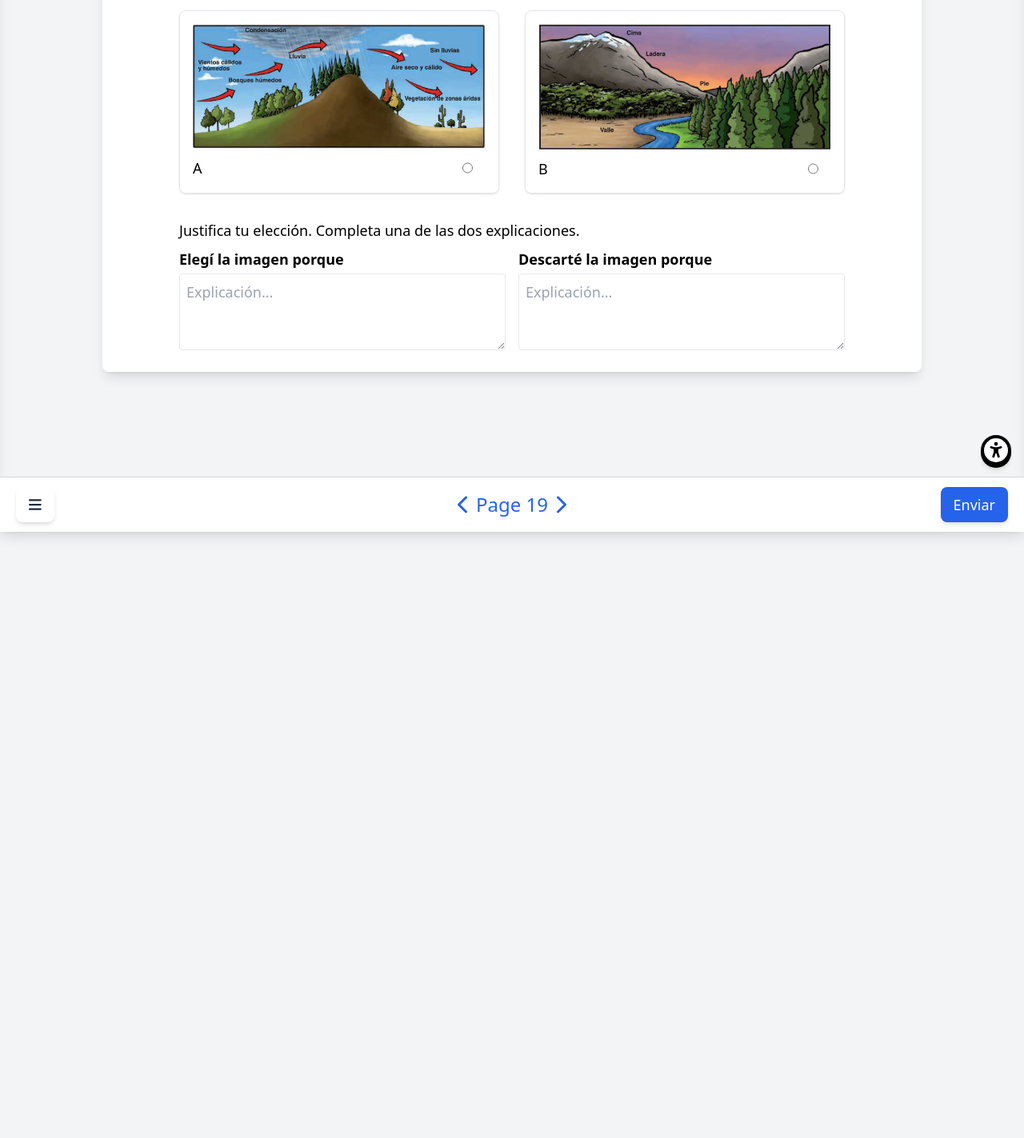
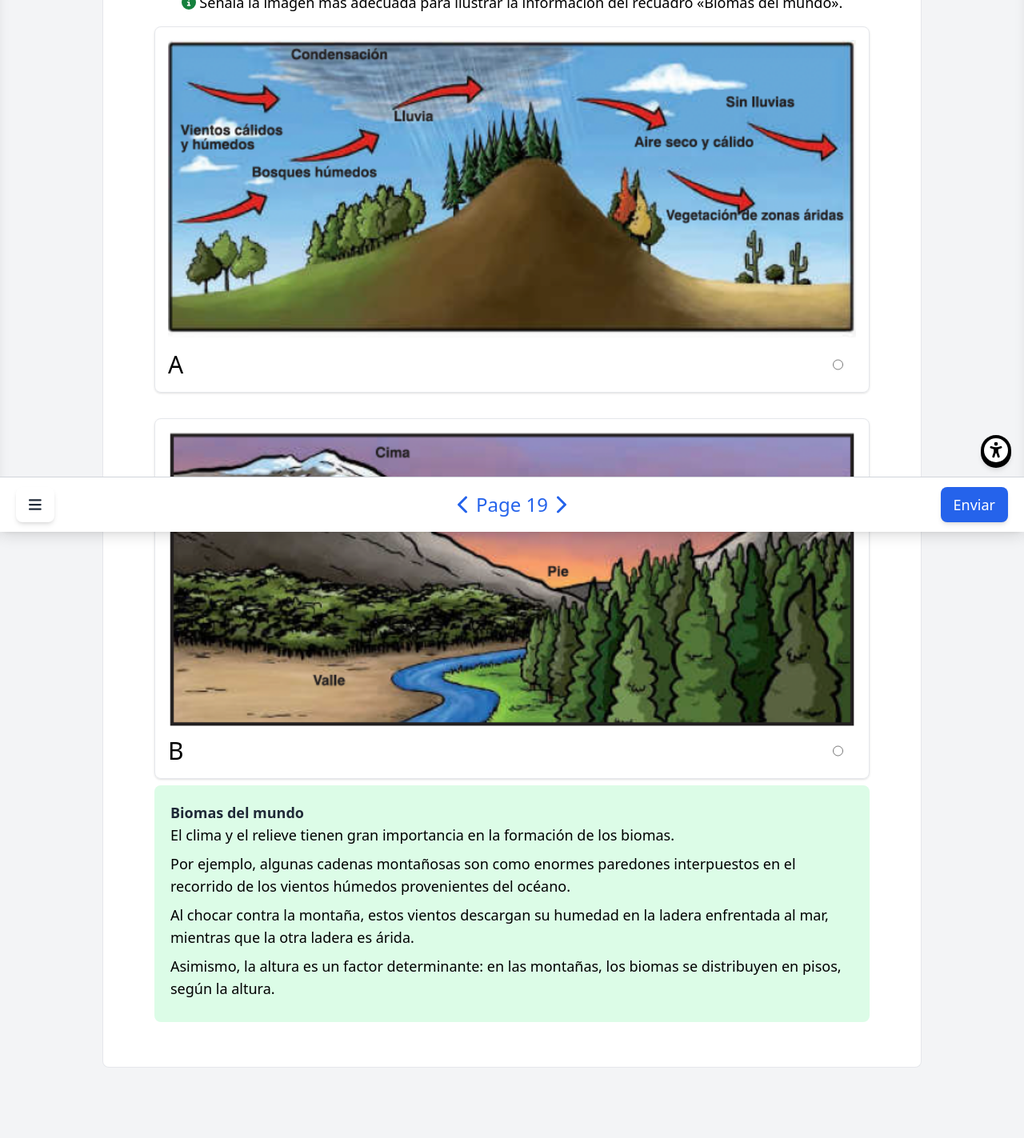
Before and after one commit to mariapodesta/ADT-cuaderno5-chapter1, a plain HTML site: page 18_0_adt.html in a window 1280 px wide. Shown: the part 135-1558 px from the top of the page at 80% size. Before the commit the page ends 800 px from the top, so only its background shows below. Drawn offline with nearby package versions, Linux system fonts and the light colour scheme.

Commit message:
Update for page 19

```diff
--- a/18_0_adt.html
+++ b/18_0_adt.html
@@ -10,30 +10,50 @@
 <script src="https://cdn.jsdelivr.net/npm/mathjax@3/es5/tex-mml-chtml.js"></script>
 <meta content="18_0" name="page-section-id"/>
 </head>
+
 <body class="bg-gray-100 lg:p-5 md:p-5 sm:p-0 mb-12 font-sans text-lg">
     <div id="interface-container"></div>
     <div id="nav-container"></div>
-<main class="container content border-t-4 border-green-700 mx-auto bg-white mt-auto max-w-5xl p-5 rounded-lg shadow-lg lg:px-24 md:px-12 sm:px-6" id="content">
+    <main class="container content mx-auto bg-white mt-auto max-w-5xl p-5 rounded-lg border-gray-200 border lg:px-16 md:px-12 sm:px-6 sm:py-6 md:py-10 mb-5 border-t-8 border-t-blue-700" id="content">
     <section data-id="sectioneli5-18-0" data-section-type="activity_multiple_choice" role="activity">
-<h1 class="text-3xl font-bold mb-6" data-id="text-18-0">¿Cuáles son las relaciones?</h1>
-<p class="mb-4 text-lg"><i class="fas fa-info-circle text-green-700"></i> <span data-id="text-18-1">Señala la imagen más adecuada para ilustrar la información del recuadro «Biomas del mundo».</span></p>
-<div class="grid grid-cols-1 md:grid-cols-2 gap-8">
-<div class="border p-4 rounded-lg shadow">
+        <h1 class="text-4xl text-center font-bold mb-4" data-id="text-18-0">¿Cuáles son las relaciones?</h1>
+        <p class="mb-4 text-lg text-center"><i class="fas fa-info-circle text-green-700"></i> <span data-id="text-18-1">Señala la imagen más adecuada para ilustrar la información del recuadro «Biomas del mundo».</span></p>
+
+        <div class="grid grid-cols-1 md:grid-cols-1 gap-8 mb-2">
+            <div class="border p-4 rounded-lg shadow justify-left space-y-4">
             <img alt="Diagrama que muestra la condensación y la dirección de los vientos cálidos, resultando en bosques húmedos y lluvia de un lado de la montaña, mientras que el otro lado es seco con vegetación de zonas áridas." aria-label="Diagrama que muestra la condensación y la dirección de los vientos cálidos, resultando en bosques húmedos y lluvia de un lado de la montaña, mientras que el otro lado es seco con vegetación de zonas áridas." class="w-full mb-2" data-aria-id="aria-18-0-0" data-id="img-18-2" src="images/18_img-18-2.png"/>
-<div class="flex justify-between">
+                <div class="flex justify-between text-3xl">
                     <span data-id="text-18-2">A</span>
                     <input aria-label="Seleccionar opción A" class="mr-4" data-aria-id="aria-18-0-1" id="optionA" name="choice" tabindex="0" type="radio" value="A"/>
                 </div>
             </div>
             <div class="border p-4 rounded-lg shadow">
             <img alt="Ilustración de un paisaje montañoso mostrando la cima, ladera, pie y valle." aria-label="Ilustración de un paisaje montañoso mostrando la cima, ladera, pie y valle." class="w-full mb-2" data-aria-id="aria-18-0-2" data-id="img-18-1" src="images/18_img-18-1.png"/>
-<div class="flex justify-between">
+                <div class="flex justify-between text-3xl">
                     <span data-id="text-18-10">B</span>
                     <input aria-label="Seleccionar opción B" class="mr-4" data-aria-id="aria-18-0-3" id="optionB" name="choice" tabindex="0" type="radio" value="B"/>
                 </div>
             </div>
         </div>
-<div class="mt-8">
+
+        <div class="bg-green-100 p-5 rounded-lg mb-4">
+            <h2 class="text-lg font-bold text-gray-800" data-id="text-13-16" tabindex="0">Biomas del mundo</h1>
+
+                <p class="mb-2 " data-id="text-13-17" tabindex="0">El clima y el relieve tienen gran
+                    importancia en la
+                    formación de los biomas.</p>
+                <p class="mb-2 " data-id="text-13-18" tabindex="0">Por ejemplo, algunas cadenas montañosas
+                    son como enormes
+                    paredones interpuestos en el recorrido de los vientos húmedos provenientes del océano.</p>
+                <p class="mb-2 " data-id="text-13-19" tabindex="0">Al chocar contra la montaña, estos
+                    vientos descargan su
+                    humedad en la ladera enfrentada al mar, mientras que la otra ladera es árida.</p>
+                <p class="mb-2 " data-id="text-13-20" tabindex="0">Asimismo, la altura es un factor
+                    determinante: en las
+                    montañas, los biomas se distribuyen en pisos, según la altura.</p>
+
+        </div>
+        <!-- <div class="mt-8">
             <p class="mb-2">Justifica tu elección. Completa una de las dos explicaciones.</p>
                 <div class="flex flex-col md:flex-row gap-4">
                     <div class="flex-1">
@@ -44,8 +64,8 @@
                     <label class="block font-semibold mb-1" for="descarte">Descarté la imagen porque</label>
                     <textarea aria-label="Área de texto para explicar por qué descartó la imagen" class="w-full h-24 border rounded p-2" data-aria-id="aria-18-0-5" data-placeholder-id="placeholder-18-0-1" id="descarte" placeholder="Explicación..." tabindex="0"></textarea>
                 </div>
-</div>
-</div>
+        </div> -->
+
 </section>
 </main>
 
```
Also changed, not shown: 18_1_adt.html (+18 -9 lines), 18_2_adt.html (+6 -6 lines). Lines whose indentation alone changed are shown as unchanged.
